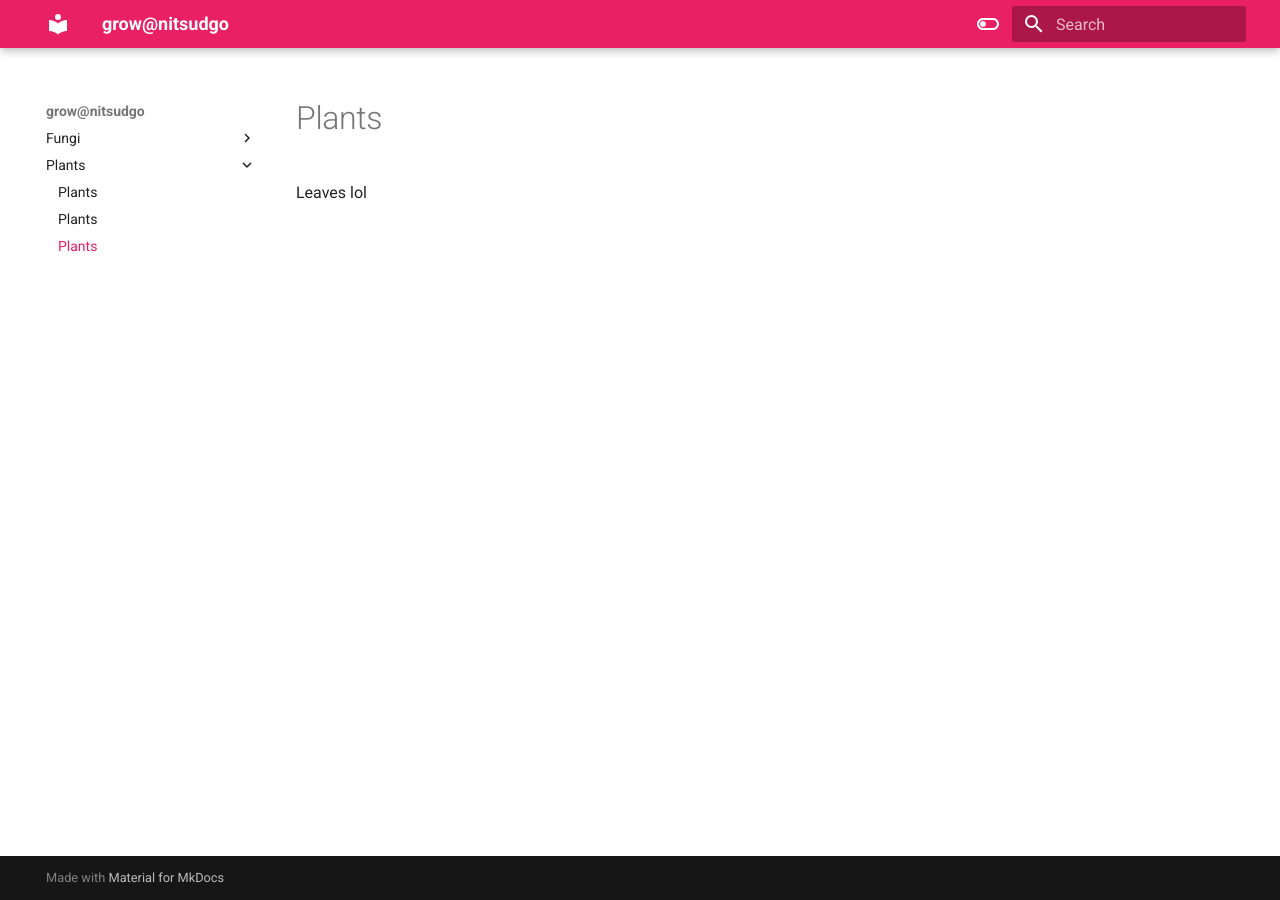
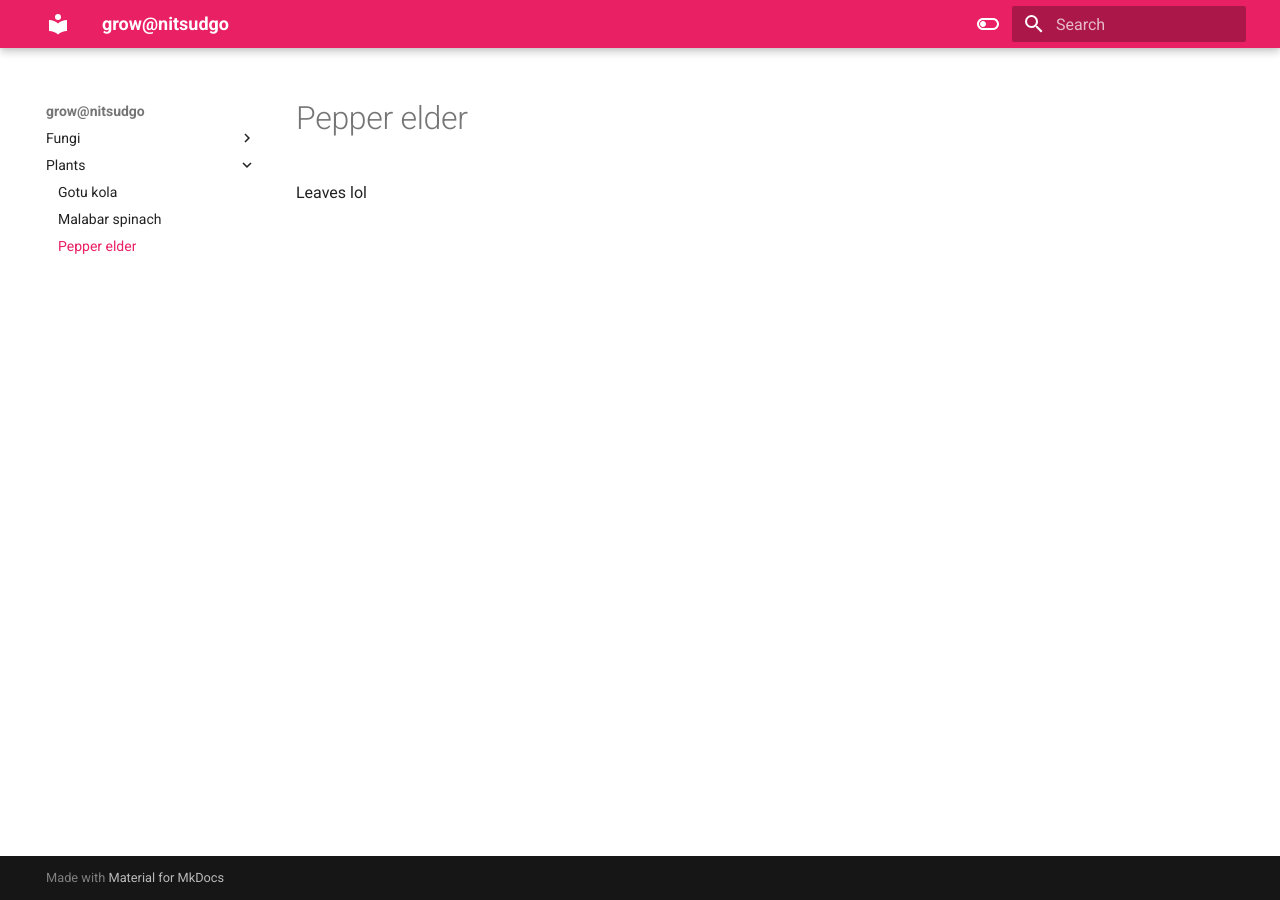
Before and after one commit to nitsudgo/grow, an MkDocs documentation site: the page built from docs/plants/pepper-elder.md, in a window 1280 px wide. Built offline with MkDocs 1.6.1 and Material for MkDocs 9.7.7, drawn with Linux system fonts in a browser that asks for light colours.

Commit message:
Fix titles

```diff
--- a/docs/plants/gotu-kola.md
+++ b/docs/plants/gotu-kola.md
@@ -1,4 +1 @@
-
-# Plants
-
 Leaves lol
--- a/docs/plants/malabar-spinach.md
+++ b/docs/plants/malabar-spinach.md
@@ -1,4 +1 @@
-
-# Plants
-
 Leaves lol
--- a/docs/plants/pepper-elder.md
+++ b/docs/plants/pepper-elder.md
@@ -1,4 +1 @@
-
-# Plants
-
 Leaves lol
```
Also changed, not shown: docs/fungi/button-mushrooms.md (+0 -1 lines), docs/fungi/oyster-mushrooms.md (+0 -1 lines).
